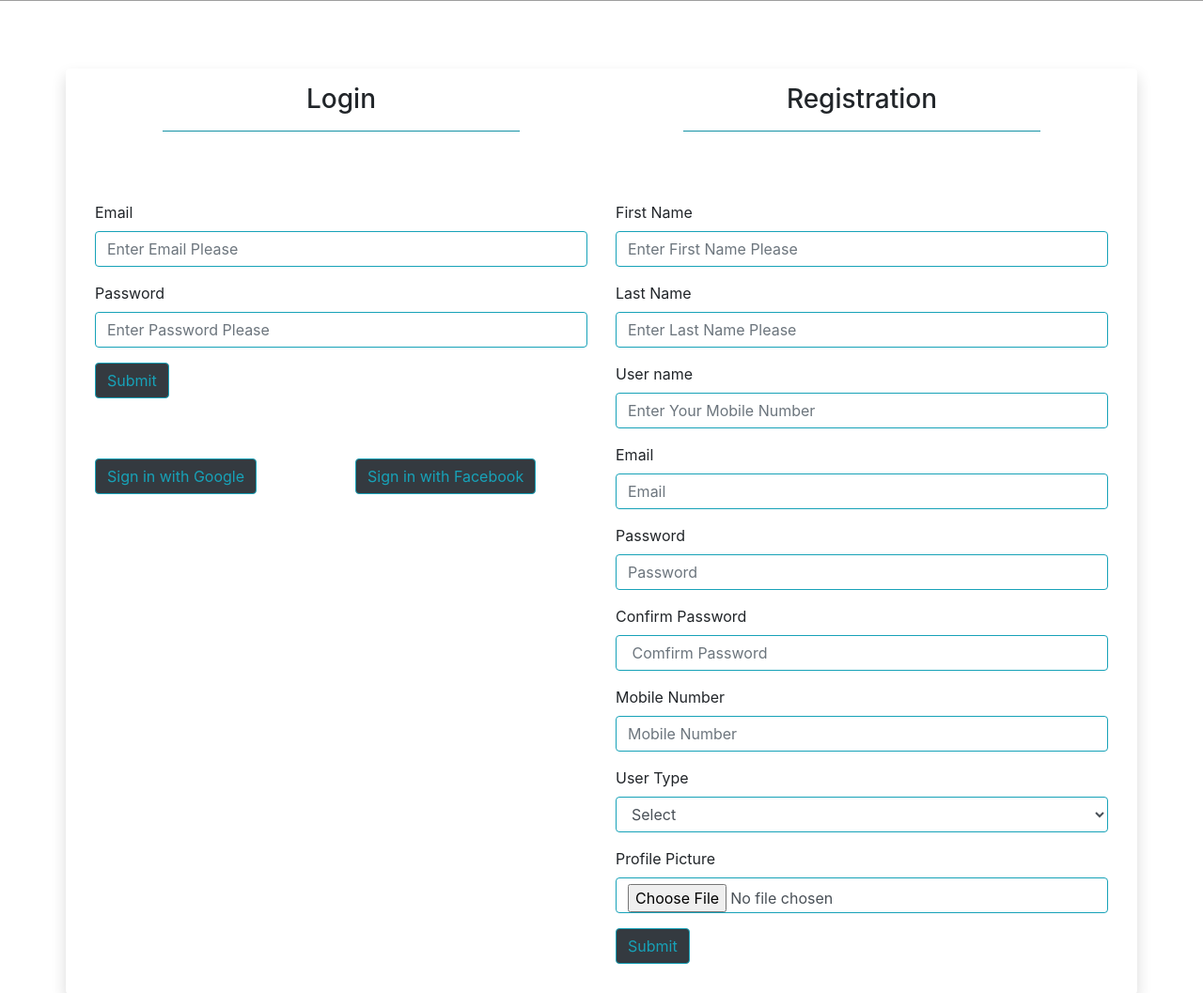
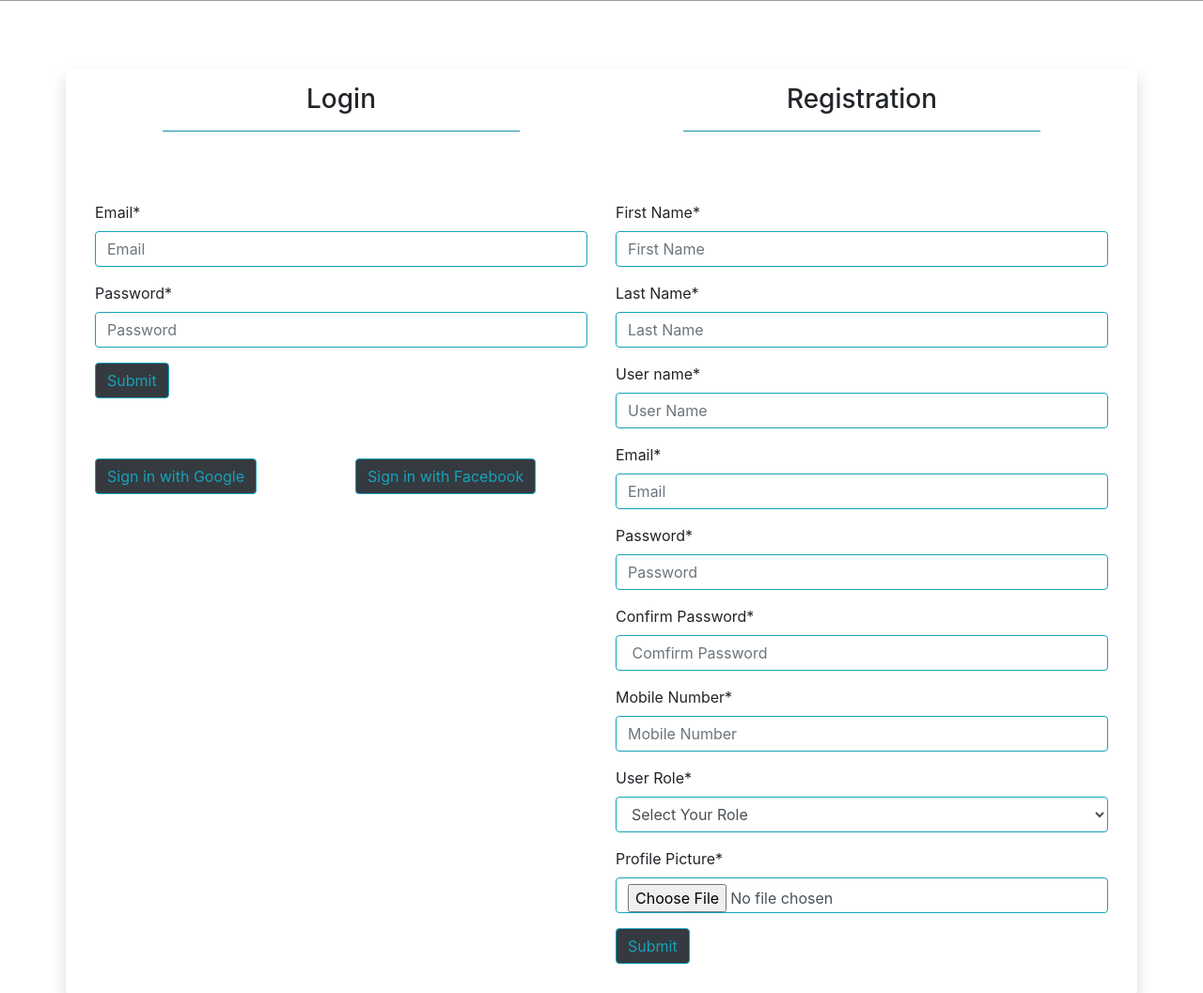
Before and after one commit to alisha21puja/Hackathon1, a Django app: page /accounts/ in a window 1280 px wide. Shown: the part 959-2016 px from the top of the page at 94% size. Run offline with Django 3.2, Linux system fonts and the light colour scheme; some libraries are stand-ins or nearby versions; grey boxes are pictures that could not be loaded.

Commit message:
changes in login page placeholders

```diff
--- a/accounts/templates/login.html
+++ b/accounts/templates/login.html
@@ -37,14 +37,14 @@
           </button>
         </div>
         <div class="form-group">
-          <label for="email">Email </label>
+          <label for="email">Email&ast; </label>
           <input type="text" class="form-control border border-info" id="email" name="email" required
-            aria-describedby="emailHelp" placeholder="Enter Email Please">
+            aria-describedby="emailHelp" placeholder="Email">
         </div>
         <div class="form-group">
-          <label for="Password">Password </label>
+          <label for="Password">Password&ast; </label>
           <input type="Password" class="form-control border border-info" name="password" id="password" required
-            aria-describedby="emailHelp" placeholder="Enter Password Please">
+            aria-describedby="emailHelp" placeholder="Password">
         </div>
         <div class="form-group">
           <input type="submit" class="btn btn-outline-info bg-dark" id="password" aria-describedby="emailHelp"
@@ -178,55 +178,55 @@
           </button>
         </div>
         <div class="form-group">
-          <label for="firstname">First Name </label>
+          <label for="firstname">First Name&ast; </label>
           <input type="text" class="form-control border border-info" required name="firstname" id="firstname"
-            aria-describedby="emailHelp" placeholder="Enter First Name Please">
+            aria-describedby="emailHelp" placeholder="First Name">
         </div>
         <div class="form-group">
-          <label for="lastname">Last Name </label>
+          <label for="lastname">Last Name&ast; </label>
           <input type="text" class="form-control border border-info" required name="lastname" id="lastname"
-            aria-describedby="emailHelp" placeholder="Enter Last Name Please">
+            aria-describedby="emailHelp" placeholder="Last Name">
 
         </div>
         <div class="form-group">
-          <label for="city">User name </label>
+          <label for="city">User name&ast; </label>
           <input type="text" class="form-control border border-info" required name="username" id="username"
-            aria-describedby="emailHelp" placeholder="Enter Your Mobile Number ">
+            aria-describedby="emailHelp" placeholder="User Name ">
         </div>
         <div class="form-group">
-          <label for="email">Email </label>
+          <label for="email">Email&ast; </label>
           <input type="email" class="form-control border border-info" required name="email" id="email"
             aria-describedby="emailHelp" placeholder="Email ">
 
         </div>
         <div class="form-group">
-          <label for="Password">Password </label>
+          <label for="Password">Password&ast; </label>
           <input type="Password" class="form-control border border-info" required name="password" id="password"
             placeholder="Password">
 
         </div>
         <div class="form-group">
-          <label for="Password">Confirm Password </label>
+          <label for="Password">Confirm Password&ast; </label>
           <input type="Password" class="form-control border border-info" required name="confirmpassword"
             id="confirmpassword" placeholder=" Comfirm Password">
 
         </div>
         <div class="form-group">
-          <label for="phone">Mobile Number </label>
+          <label for="phone">Mobile Number&ast; </label>
           <input type="text" class="form-control border border-info" required name="phone" id="phone"
             placeholder="Mobile Number">
         </div>
         <div class="form-group">
-          <label for="type_usr"> User Type </label>
+          <label for="type_usr"> User Role&ast; </label>
           <select name="type_usr" id="type_usr" required class="form-control border border-info">
-            <option>Select</option>
+            <option>Select Your Role</option>
             <option value='100'>Participant</option>
             <option value='200'>Sponser</option>
             <option value='300'>Organiser</option>
           </select>
         </div>
         <div class="form-group">
-          <label for="profile_img">Profile Picture</label>
+          <label for="profile_img">Profile Picture&ast;</label>
           <input type="file" name="profile_img" id="profile_img" required class="form-control border border-info">
         </div>
         <div class="form-group">
```
